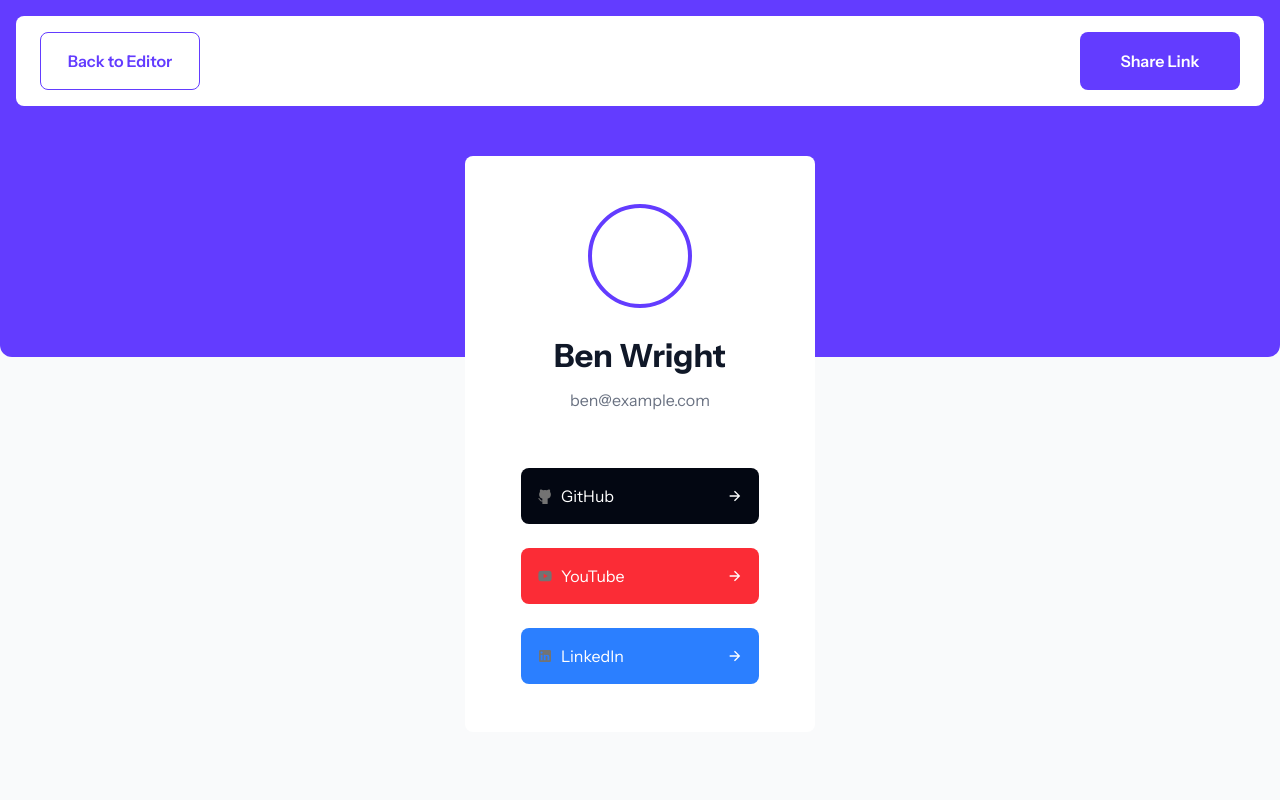
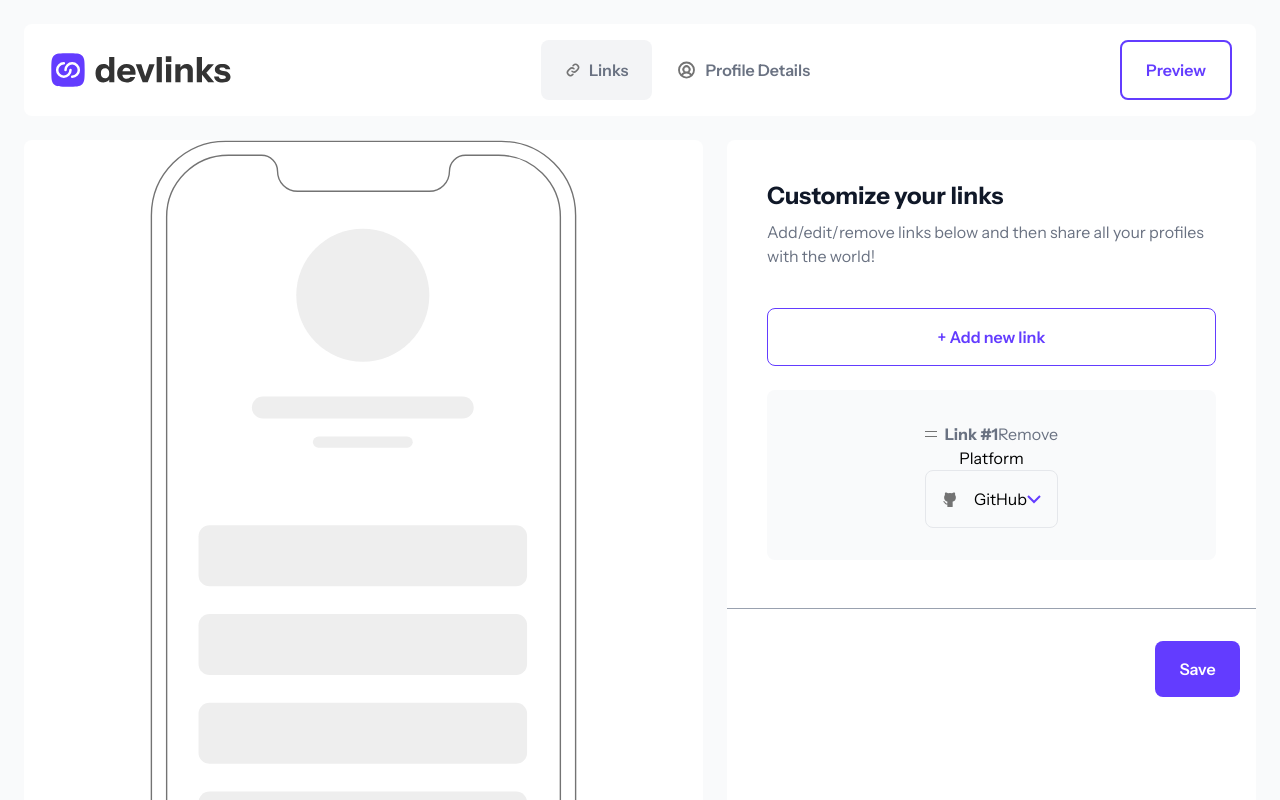
Before and after one commit to 12Ricky0/linksharing-app, a Next.js app: page / in a window 1280 px wide. Shown: the top 800 px of the page. Built offline with nearby package versions, Linux system fonts and the light colour scheme.

Commit message:
dnd added

```diff
--- a/app/page.tsx
+++ b/app/page.tsx
@@ -4,12 +4,13 @@ import Header from "@/components/link/header";
 import Empty from "@/components/link/empty";
 import Profile_Details from "@/components/link/profile";
 import Preview from "@/components/link/preview";
+import Head from "next/head";
 
 export default function Home() {
   return (
     <main className="">
-      <Preview />
-      {/* <Profile_Details /> */}
+      <Header />
+      <Empty />
     </main>
   );
 }
--- a/components/link/empty.tsx
+++ b/components/link/empty.tsx
@@ -1,5 +1,6 @@
 import Image from "next/image";
 import Link from "next/link";
+import Add_Link from "./link_form";
 
 export default function Empty() {
   return (
@@ -28,8 +29,8 @@ export default function Empty() {
               + Add new link
             </button>
           </article>
-
-          <article className="bg-gray-50 mt-6 px-6 py-8 md:flex flex-col justify-center items-center md:px-[96px] rounded-[8px]">
+          <Add_Link />
+          {/* <article className="bg-gray-50 mt-6 px-6 py-8 md:flex flex-col justify-center items-center md:px-[96px] rounded-[8px]">
             <Image
               src="/assets/images/illustration-empty.svg"
               height={32}
@@ -45,7 +46,7 @@ export default function Empty() {
               than one link, you can reorder and edit them. We’re here to help
               you share your profiles with everyone!{" "}
             </p>
-          </article>
+          </article> */}
         </section>
         <div className="border-t mt-6 pt-4 border-gray-400 flex justify-center md:justify-end">
           <button className="bg-[#633CFF] m-4 rounded-[8px] py-4 text-[16px] font-semibold text-white w-full md:w-[85px]">
--- /dev/null
+++ b/components/link/link_form.tsx
@@ -0,0 +1,91 @@
+"use client";
+import Image from "next/image";
+import { platform } from "os";
+import { useState } from "react";
+
+export default function Add_Link() {
+  const [showList, setShowList] = useState(false);
+  const platforms = [
+    "GitHub",
+    "Frontend-Mentor",
+    "Twitter",
+    "LinkedIn",
+    "YouTube",
+    "Facebook",
+    "Twitch",
+    "Devto",
+    "Codewars",
+    "Codepen",
+    "freeCodeCamp",
+    "GitLab",
+    "Hashnode",
+    "Stack-Overflow",
+  ];
+  return (
+    <form
+      action=""
+      className="bg-gray-50 mt-6 px-6 py-8 md:flex flex-col justify-center items-center md:px-[96px] rounded-[8px]"
+    >
+      <header className="flex justify-between">
+        <div className="inline-flex gap-2 font-bold text-gray-500 text-[16px]">
+          <Image
+            src="/assets/images/icon-drag-and-drop.svg"
+            height={32}
+            width={32}
+            alt="dnd"
+            className="w-auto h-auto "
+          />
+          <span>Link #1</span>
+        </div>
+        <button className="text-gray-500 text-[16px] font-normal">
+          Remove
+        </button>
+      </header>
+      <label htmlFor="">Platform</label>
+      <section className="relative">
+        <div
+          onClick={() => setShowList(!showList)}
+          className="border p-4 cursor-pointer border-gray-200 flex justify-between items-center rounded-[8px]"
+        >
+          <div className="inline-flex gap-4">
+            <Image
+              src="/assets/images/icon-github.svg"
+              height={32}
+              width={32}
+              alt="github-image"
+              className="w-auto h-auto"
+            />
+            <span>GitHub</span>
+          </div>
+          <Image
+            src="/assets/images/icon-chevron-down.svg"
+            height={32}
+            width={32}
+            alt="down"
+            className="w-auto h-auto"
+          />
+        </div>
+
+        {showList && (
+          <ul className="bg-white rounded-[8px] absolute w-full overflow-y-auto fixed mt-2 border p-4 shadow-lg border-gray-200">
+            {platforms.map((platform, index) => (
+              <li
+                key={index}
+                className="border-b border-gray-200 flex gap-3 items-center last:border-0 py-4 list-none"
+              >
+                <Image
+                  src={`/assets/images/icon-${platform.toLowerCase()}.svg`}
+                  height={32}
+                  width={32}
+                  alt={`${platform} icon`}
+                  className="w-auto h-auto"
+                />
+                {platform}
+              </li>
+            ))}
+          </ul>
+        )}
+      </section>{" "}
+    </form>
+  );
+}
```
Also changed, not shown: package.json (+7 -6 lines), 1 other file (tests, documents, lock files or other folders).
